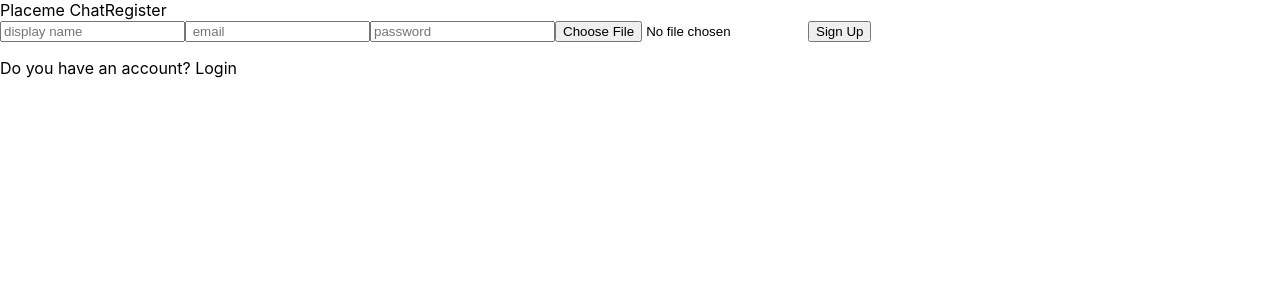
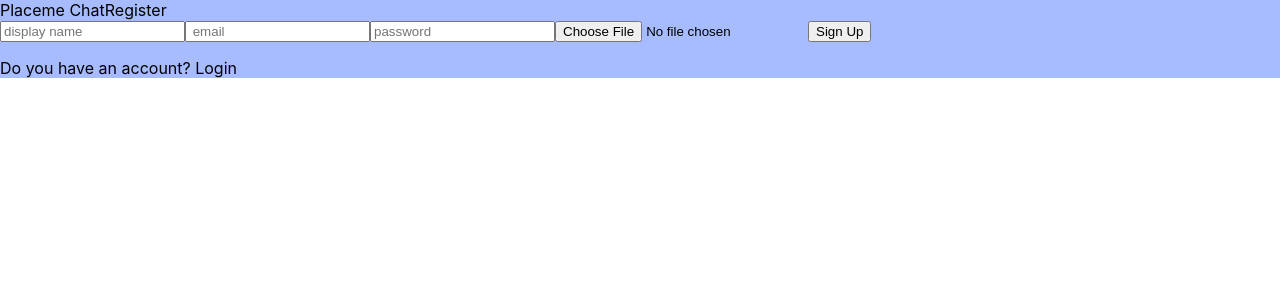
Before and after one commit to Asna1303/chatapp, a React (Create React App) app: page / in a window 1280 px wide. Shown: the top 300 px of the page. Built offline with nearby package versions, Linux system fonts and the light colour scheme.

Commit message:
installed sass and created a file style.scss

```diff
--- a/src/App.js
+++ b/src/App.js
@@ -1,5 +1,5 @@
 import Registerpage from "./molecules/registerpage";
-
+import "./style.scss"
 function App() {
 
   return <Registerpage/>
--- a/src/molecules/registerpage.jsx
+++ b/src/molecules/registerpage.jsx
@@ -2,7 +2,7 @@ import React from 'react'
 
 const Registerpage =() =>{
   return (
-    <div className='form-container'>
+    <div className='formContainer'>
         <div className='formWrapper'>
             <span className="logo">Placeme Chat</span>
             <span className="title">Register</span>
--- /dev/null
+++ b/src/style.scss
@@ -0,0 +1,3 @@
+.formContainer{
+    background-color: #a7bcff;
+}
```
